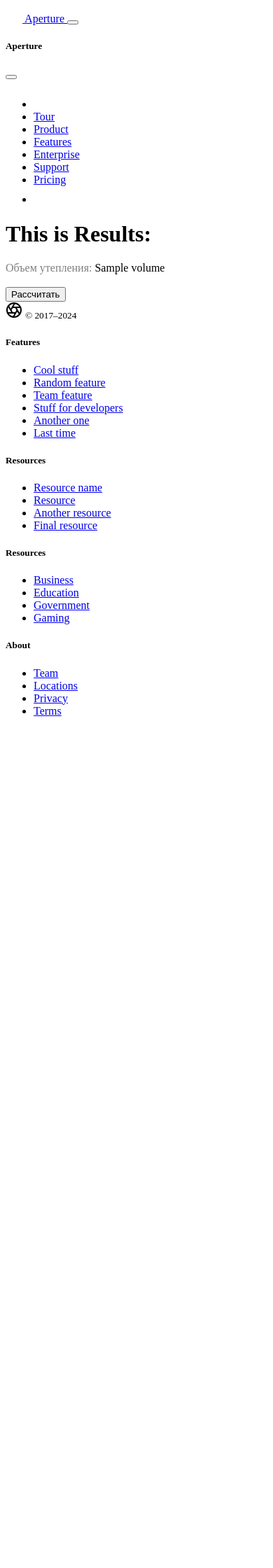
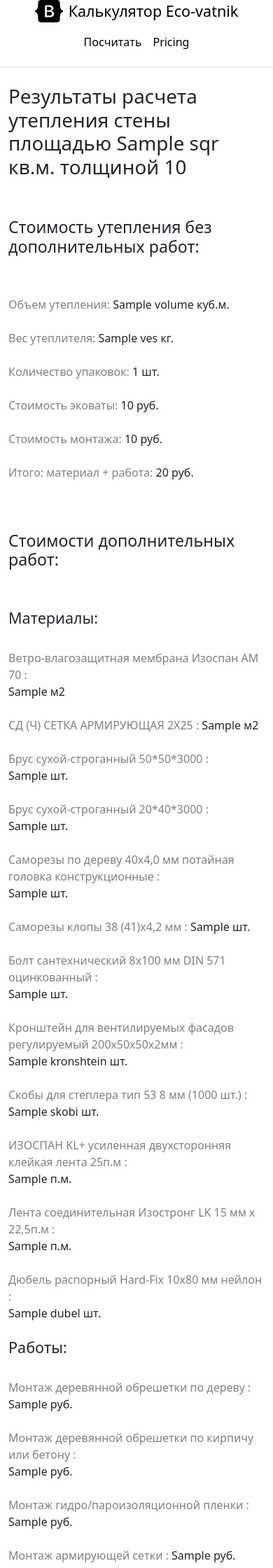
Before and after one commit to RezerF/ecovatnik, a Flask app: template templates/result_page.html in a window 390 px wide. Shown: the top 2240 px of the page at 70% size. Before the commit the page ends 1023 px from the top, so only its background shows below. Run offline with Flask 3, Linux system fonts and the light colour scheme; the template is opened without the code that fills it: most values are stand-ins (such as "Sample title", 1, 10 or a date in 2020).

Commit message:
Add Raschet dopolnitel'nih rabot. DB off.

```diff
--- a/app.py
+++ b/app.py
@@ -1,7 +1,8 @@
-from flask import Flask, render_template, request, redirect
+from flask import Flask, render_template, request, url_for
 
-from logics.operations import Calculators
-from models import db, PricesMaterials, CostWorks
+from common.constants import MaterialsPrices, WorksPrices
+from logics.calculator import Calculators
+from db.models import db, Materials
 
 app = Flask(__name__)
 app.config['SQLALCHEMY_DATABASE_URI'] = 'sqlite:///ecovatnik.db'
@@ -13,21 +14,42 @@ db.init_app(app)
 
 @app.route('/')
 def calculator():
-    calculator_list = PricesMaterials.query.all()
+    calculator_list = Materials.query.all()
     return render_template('calculator.html', calculator=calculator_list)
 
 
 @app.route("/calculate", methods=["POST"])
 def calculate():
-    # calculator_list = PricesMaterials.query.all()
+    # eco_price_per_package = Materials.query.get(1).price  # TODO Nujna li basa voobshe????
+    # cost_work_per_kg = Works.query.get(1).costs  # TODO Nujna li basa voobshe????
+    eco_price_per_package = MaterialsPrices.ECOVATA
+    cost_work_per_kg = WorksPrices.ECOVATA_MONTAJ
+    # TODO query.get устаревшие методы перейти на 2.0  https://docs.sqlalchemy.org/en/14/changelog/migration_20.html
     # if request.method == "POST":
-    n1 = int(request.form['n1'])
-    n2 = int(request.form['n2'])
-    calc = Calculators(n1, n2)
+    sqr = int(request.form['sqr'])
+    width = int(request.form['width'])
+    data = {"sqr": sqr, "width": width}
+    calc = Calculators(sqr, width)
     volume = calc.volume_calculate
-    data = {'volume': volume}
+    ves = calc.ves_calculate
+    packages_count = calc.packages_count_calculate
+    eco_price = calc.ecovata_price_calculate(eco_price_per_package)
+    cost_work = calc.cost_work_calculate(cost_work_per_kg)
+    materials_data = calc.get_materials_data()
+    works_data = calc.get_works_data()
+    data.update(
+        {
+        'volume': volume,
+        'ves': ves,
+        'packages_count': packages_count,
+        'eco_price': eco_price,
+        'cost_work': cost_work,
+        }
+    )
+    data.update(materials_data)
+    data.update(works_data)
     return render_template('result_page.html', data=data)
 
 
 if __name__ == '__main__':
-    app.run(debug=True)
+    app.run(host="0.0.0.0", port=8001, debug=True)
--- a/templates/base.html
+++ b/templates/base.html
@@ -2,87 +2,55 @@
 <html lang="ru">
 <head>
     <meta http-equiv="Content-Type" content="text/html" charset=utf-8"/>
-    <title>{% block m_title %}
-
-    {% endblock %}</title>
+    <link href="https://cdn.jsdelivr.net/npm/bootstrap@5.3.3/dist/css/bootstrap.min.css" rel="stylesheet" integrity="sha384-QWTKZyjpPEjISv5WaRU9OFeRpok6YctnYmDr5pNlyT2bRjXh0JMhjY6hW+ALEwIH" crossorigin="anonymous">
+    <title>{% block m_title %}{% endblock %}</title>
 </head>
 <body>
-<nav class="navbar navbar-expand-md bg-dark sticky-top border-bottom" data-bs-theme="dark">
-      <div class="container">
-        <a class="navbar-brand d-md-none" href="#">
-          <svg class="bi" width="24" height="24"><use xlink:href="#aperture"></use></svg>
-          Aperture
+<div class="d-flex flex-column flex-md-row align-items-center pb-3 mb-4 border-bottom">
+      <a href="/" class="d-flex align-items-center link-body-emphasis text-decoration-none">
+        <svg xmlns="http://www.w3.org/2000/svg" width="40" height="32" class="me-2" viewBox="0 0 118 94" role="img"><title>Bootstrap</title><path fill-rule="evenodd" clip-rule="evenodd" d="M24.509 0c-6.733 0-11.715 5.893-11.492 12.284.214 6.14-.064 14.092-2.066 20.577C8.943 39.365 5.547 43.485 0 44.014v5.972c5.547.529 8.943 4.649 10.951 11.153 2.002 6.485 2.28 14.437 2.066 20.577C12.794 88.106 17.776 94 24.51 94H93.5c6.733 0 11.714-5.893 11.491-12.284-.214-6.14.064-14.092 2.066-20.577 2.009-6.504 5.396-10.624 10.943-11.153v-5.972c-5.547-.529-8.934-4.649-10.943-11.153-2.002-6.484-2.28-14.437-2.066-20.577C105.214 5.894 100.233 0 93.5 0H24.508zM80 57.863C80 66.663 73.436 72 62.543 72H44a2 2 0 01-2-2V24a2 2 0 012-2h18.437c9.083 0 15.044 4.92 15.044 12.474 0 5.302-4.01 10.049-9.119 10.88v.277C75.317 46.394 80 51.21 80 57.863zM60.521 28.34H49.948v14.934h8.905c6.884 0 10.68-2.772 10.68-7.727 0-4.643-3.264-7.207-9.012-7.207zM49.948 49.2v16.458H60.91c7.167 0 10.964-2.876 10.964-8.281 0-5.406-3.903-8.178-11.425-8.178H49.948z" fill="currentColor"></path></svg>
+        <span class="fs-4">Калькулятор Eco-vatnik</span>
       </a>
-        <button class="navbar-toggler" type="button" data-bs-toggle="offcanvas" data-bs-target="#offcanvas" aria-controls="offcanvas" aria-label="Toggle navigation">
-          <span class="navbar-toggler-icon"></span>
-        </button>
-        <div class="offcanvas offcanvas-end" tabindex="-1" id="offcanvas" aria-labelledby="offcanvasLabel">
-          <div class="offcanvas-header">
-            <h5 class="offcanvas-title" id="offcanvasLabel">Aperture</h5>
-            <button type="button" class="btn-close" data-bs-dismiss="offcanvas" aria-label="Close"></button>
+
+      <nav class="d-inline-flex mt-2 mt-md-0 ms-md-auto">
+        <a class="me-3 py-2 link-body-emphasis text-decoration-none" href="/">Посчитать</a>
+        <a class="py-2 link-body-emphasis text-decoration-none" href="/a">Pricing</a>
+      </nav>
     </div>
-          <div class="offcanvas-body">
-            <ul class="navbar-nav flex-grow-1 justify-content-between">
-              <li class="nav-item"><a class="nav-link" href="#">
-                <svg class="bi" width="24" height="24"><use xlink:href="#aperture"></use></svg>
-              </a></li>
-              <li class="nav-item"><a class="nav-link" href="#">Tour</a></li>
-              <li class="nav-item"><a class="nav-link" href="#">Product</a></li>
-              <li class="nav-item"><a class="nav-link" href="#">Features</a></li>
-              <li class="nav-item"><a class="nav-link" href="#">Enterprise</a></li>
-              <li class="nav-item"><a class="nav-link" href="#">Support</a></li>
-              <li class="nav-item"><a class="nav-link" href="#">Pricing</a></li>
-              <li class="nav-item"><a class="nav-link" href="#">
-                <svg class="bi" width="24" height="24"><use xlink:href="#cart"></use></svg>
-              </a></li>
-            </ul>
-          </div>
-        </div>
-      </div>
-    </nav>
 {% block m_body %}{% endblock %}
-<footer class="container py-5">
+<footer class="container pt-4 my-md-5 pt-md-5 border-top">
     <div class="row">
       <div class="col-12 col-md">
-      <svg xmlns="http://www.w3.org/2000/svg" width="24" height="24" fill="none" stroke="currentColor" stroke-linecap="round" stroke-linejoin="round" stroke-width="2" class="d-block mb-2" role="img" viewBox="0 0 24 24"><title>Product</title><circle cx="12" cy="12" r="10"></circle><path d="M14.31 8l5.74 9.94M9.69 8h11.48M7.38 12l5.74-9.94M9.69 16L3.95 6.06M14.31 16H2.83m13.79-4l-5.74 9.94"></path></svg>
+        <img class="mb-2" src="/docs/5.3/assets/brand/bootstrap-logo.svg" alt="" width="24" height="19">
         <small class="d-block mb-3 text-body-secondary">© 2017–2024</small>
       </div>
       <div class="col-6 col-md">
         <h5>Features</h5>
         <ul class="list-unstyled text-small">
-        <li><a class="link-secondary text-decoration-none" href="#">Cool stuff</a></li>
-        <li><a class="link-secondary text-decoration-none" href="#">Random feature</a></li>
-        <li><a class="link-secondary text-decoration-none" href="#">Team feature</a></li>
-        <li><a class="link-secondary text-decoration-none" href="#">Stuff for developers</a></li>
-        <li><a class="link-secondary text-decoration-none" href="#">Another one</a></li>
-        <li><a class="link-secondary text-decoration-none" href="#">Last time</a></li>
+          <li class="mb-1"><a class="link-secondary text-decoration-none" href="#">Cool stuff</a></li>
+          <li class="mb-1"><a class="link-secondary text-decoration-none" href="#">Random feature</a></li>
+          <li class="mb-1"><a class="link-secondary text-decoration-none" href="#">Team feature</a></li>
+          <li class="mb-1"><a class="link-secondary text-decoration-none" href="#">Stuff for developers</a></li>
+          <li class="mb-1"><a class="link-secondary text-decoration-none" href="#">Another one</a></li>
+          <li class="mb-1"><a class="link-secondary text-decoration-none" href="#">Last time</a></li>
         </ul>
       </div>
       <div class="col-6 col-md">
         <h5>Resources</h5>
         <ul class="list-unstyled text-small">
-        <li><a class="link-secondary text-decoration-none" href="#">Resource name</a></li>
-        <li><a class="link-secondary text-decoration-none" href="#">Resource</a></li>
-        <li><a class="link-secondary text-decoration-none" href="#">Another resource</a></li>
-        <li><a class="link-secondary text-decoration-none" href="#">Final resource</a></li>
-      </ul>
-    </div>
-    <div class="col-6 col-md">
-      <h5>Resources</h5>
-      <ul class="list-unstyled text-small">
-        <li><a class="link-secondary text-decoration-none" href="#">Business</a></li>
-        <li><a class="link-secondary text-decoration-none" href="#">Education</a></li>
-        <li><a class="link-secondary text-decoration-none" href="#">Government</a></li>
-        <li><a class="link-secondary text-decoration-none" href="#">Gaming</a></li>
+          <li class="mb-1"><a class="link-secondary text-decoration-none" href="#">Resource</a></li>
+          <li class="mb-1"><a class="link-secondary text-decoration-none" href="#">Resource name</a></li>
+          <li class="mb-1"><a class="link-secondary text-decoration-none" href="#">Another resource</a></li>
+          <li class="mb-1"><a class="link-secondary text-decoration-none" href="#">Final resource</a></li>
         </ul>
       </div>
       <div class="col-6 col-md">
         <h5>About</h5>
         <ul class="list-unstyled text-small">
-        <li><a class="link-secondary text-decoration-none" href="#">Team</a></li>
-        <li><a class="link-secondary text-decoration-none" href="#">Locations</a></li>
-        <li><a class="link-secondary text-decoration-none" href="#">Privacy</a></li>
-        <li><a class="link-secondary text-decoration-none" href="#">Terms</a></li>
+          <li class="mb-1"><a class="link-secondary text-decoration-none" href="#">Team</a></li>
+          <li class="mb-1"><a class="link-secondary text-decoration-none" href="#">Locations</a></li>
+          <li class="mb-1"><a class="link-secondary text-decoration-none" href="#">Privacy</a></li>
+          <li class="mb-1"><a class="link-secondary text-decoration-none" href="#">Terms</a></li>
         </ul>
       </div>
     </div>
--- a/templates/result_page.html
+++ b/templates/result_page.html
@@ -3,7 +3,10 @@
     Results
 {% endblock %}
 {% block m_body %}
-    <h1>This is Results:</h1>
+    <div class="container">
+        <h1>Результаты расчета утепления стены площадью {{ data.sqr }} кв.м. толщиной {{ data.width }}</h1><br><br>
+        <h3>Стоимость утепления без дополнительных работ:</h3><br><br>
+    </div>
     <style>#k {
         color: grey;
     }
@@ -12,39 +15,60 @@
         color: #1a2421;
         background-color: #cbcbcb;
     }</style>
-    <form method="POST" action="/calculate">
+    <form method="POST" action="/calculate" class="container">
     <label id="k">Объем утепления:</label>
-    <label for="k1">{{ data.volume }}</label><br><br>
-    <button>Рассчитать</button>
-{% endblock %}
+    <label for="k1">{{ data.volume }} куб.м.</label><br><br>
+    <label id="k">Вес утеплителя:</label>
+    <label for="k1">{{ data.ves }} кг.</label><br><br>
+    <label id="k">Количество упаковок:</label>
+    <label for="k1">{{ data.packages_count }} шт.</label><br><br>
+    <label id="k">Стоимость эковаты:</label>
+    <label for="k1">{{ data.eco_price }} руб.</label><br><br>
+    <label id="k">Стоимость монтажа:</label>
+    <label for="k1">{{ data.cost_work }} руб.</label><br><br>
+    <label id="k">Итого: материал + работа:</label>
+    <label for="k1">{{data.eco_price + data.cost_work }} руб.</label><br><br><br><br>
+
+    <h3>Стоимости дополнительных работ: </h3><br><br>
+
+    <h4>Материалы: </h4><br>
+
+    <label id="k">Ветро-влагозащитная мембрана Изоспан АМ 70 :</label>
+    <label for="k1">{{ data.izospan_am }} м2 </label><br><br>
+    <label id="k">СД (Ч) СЕТКА АРМИРУЮЩАЯ 2Х25 :</label>
+    <label for="k1">{{ data.setka_arm }} м2 </label><br><br>
+    <label id="k">Брус сухой-строганный 50*50*3000 :</label>
+    <label for="k1">{{ data.brus_50x50 }} шт.</label><br><br>
+    <label id="k">Брус сухой-строганный 20*40*3000 :</label>
+    <label for="k1">{{ data.brus_20x40 }} шт.</label><br><br>
+    <label id="k">Саморезы по дереву 40x4,0 мм потайная головка конструкционные :</label>
+    <label for="k1">{{ data.samorez_potainoi }} шт.</label><br><br>
+    <label id="k">Саморезы клопы 38 (41)x4,2 мм :</label>
+    <label for="k1">{{ data.samorez_clop }} шт.</label><br><br>
+    <label id="k">Болт сантехнический 8х100 мм DIN 571 оцинкованный :</label>
+    <label for="k1">{{ data.bolt_san_tech }} шт.</label><br><br>
+    <label id="k">Кронштейн для вентилируемых фасадов регулируемый 200х50х50х2мм :</label>
+    <label for="k1">{{ data.kronshtein }} шт.</label><br><br>
+    <label id="k">Скобы для степлера тип 53 8 мм (1000 шт.) :</label>
+    <label for="k1">{{ data.skobi }} шт.</label><br><br>
+    <label id="k">ИЗОСПАН KL+ усиленная двухсторонняя клейкая лента 25п.м :</label>
+    <label for="k1">{{ data.skotch_isospan_kl }} п.м.</label><br><br>
+    <label id="k">Лента соединительная Изостронг LK 15 мм х 22,5п.м :</label>
+    <label for="k1">{{ data.skotch_isospan_lk }} п.м.</label><br><br>
+    <label id="k">Дюбель распорный Hard-Fix 10x80 мм нейлон :</label>
+    <label for="k1">{{ data.dubel }} шт.</label><br><br>
 
 
+    <h4>Работы: </h4><br>
 
-
-
-
-{##}
-{#"""#}
-{#<style>#k {#}
-{#    color: grey;#}
-{#\}#}
-{##}
-{##k1 {#}
-{#    color: #1a2421;#}
-{#    background-color: #cbcbcb;#}
-{#\}</style>#}
-{#<form method="POST" action="/calculate">#}
-{#    <label id="k">Enter first number:</label>#}
-{#    <input type="number" id="k1" name="n1"><br><br>#}
-{#    <label id="k">Enter second number:</label>#}
-{#    <input type="number" id="k1" name="n2"><br><br>#}
-{#    <label>select an operator:</label>#}
-{#    <select name="opr" id="op">#}
-{#        <option value="add">+</option>#}
-{#        <option value="sub">-</option>#}
-{#        <option value="mul">*</option>#}
-{#        <option value="div">/</option>#}
-{#    </select><br><br>#}
-{#    <input type="submit">#}
-{#</form>#}
-{#"""#}
+    <label id="k">Монтаж деревянной обрешетки по дереву :</label>
+    <label for="k1">{{ data.obreshetki_montaj_po_derevu }} руб.</label><br><br>
+    <label id="k">Монтаж деревянной обрешетки по кирпичу или бетону :</label>
+    <label for="k1">{{ data.obreshetki_montaj_po_kirpichu }} руб.</label><br><br>
+    <label id="k">Монтаж гидро/пароизоляционной пленки :</label>
+    <label for="k1">{{ data.gidro_paroisol_montaj }} руб.</label><br><br>
+    <label id="k">Монтаж армирующей сетки :</label>
+    <label for="k1">{{ data.setka_armiruu_montaj }} руб.</label><br><br>
+    <label id="k">Монтаж контробрешетки :</label>
+    <label for="k1">{{ data.kontr_obreshetka_montaj }} руб.</label><br><br>
+{% endblock %}
```
Also changed, not shown: common/constants.py (added, +57 -0 lines), create_db.py (deleted, +0 -56 lines), db/create_db.py (added, +26 -0 lines), db/models.py (added, +15 -0 lines), logics/calculator.py (added, +107 -0 lines), logics/operations.py (deleted, +0 -25 lines), models.py (deleted, +0 -37 lines), templates/calculator.html (+4 -26 lines). Lines whose indentation alone changed are shown as unchanged.
